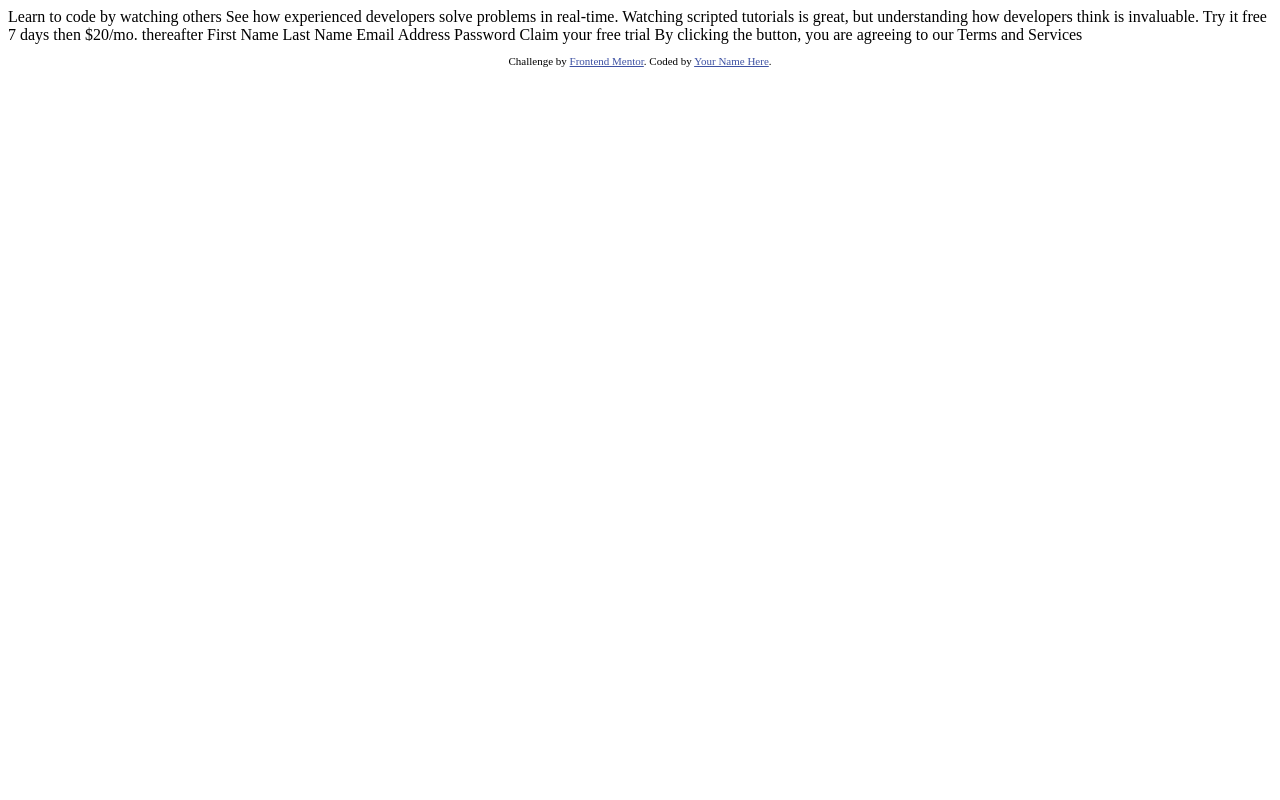
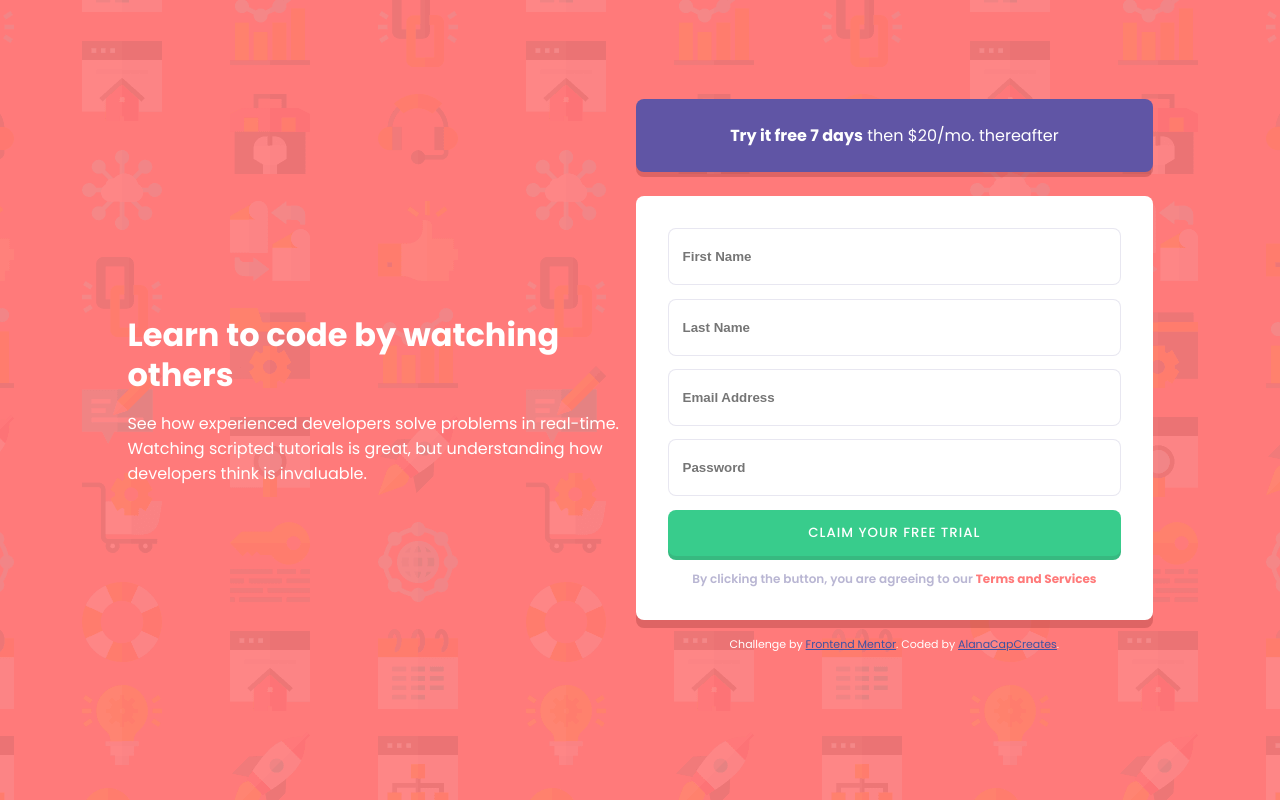
Before and after one commit to alanacapcreates/intro-component-with-signup-form-master, a plain HTML site: page index.html in a window 1280 px wide. Drawn offline with Linux system fonts and the light colour scheme.

Commit message:
finalize styling

```diff
--- a/index.html
+++ b/index.html
@@ -3,8 +3,13 @@
 <head>
   <meta charset="UTF-8">
   <meta name="viewport" content="width=device-width, initial-scale=1.0"> <!-- displays site properly based on user's device -->
+  <link rel="preconnect" href="https://fonts.googleapis.com">
+  <link rel="preconnect" href="https://fonts.gstatic.com" crossorigin>
+  <link href="https://fonts.googleapis.com/css2?family=Poppins:wght@400;500;600;700&display=swap" rel="stylesheet">
+  <link rel="icon" type="image/png" sizes="32x32" href="./images/favicon-32x32.png">
+  <link rel="stylesheet" href="./styles.css">
+  <script src="https://kit.fontawesome.com/acc3c14e55.js" crossorigin="anonymous"></script>
 
-  <link rel="icon" type="image/png" sizes="32x32" href="./images/favicon-32x32.png">
 
   <title>Frontend Mentor | Intro component with sign up form</title>
 
@@ -16,27 +21,100 @@
 </head>
 <body>
 
-  Learn to code by watching others
+  <main class="container">
+    <!-- First section - H1 / P -->
+    <div class="first">
+      <h1>Learn to code by watching others</h1>
 
-  See how experienced developers solve problems in real-time. Watching scripted tutorials is great,
+      <p>See how experienced developers solve problems in real-time. Watching scripted tutorials is great,
       but understanding how developers think is invaluable.
+      </p>
+    </div>
 
-  Try it free 7 days then $20/mo. thereafter
+    <!-- Second section - Form -->
+    <div>
+      <p class="cta"><span class="bold ">Try it free 7 days</span> then $20/mo. thereafter</p>
+      <div class="form-container">
+        <form>
 
-  First Name
-  Last Name
-  Email Address
-  Password
 
-  Claim your free trial
+          <input id="fName" required type="text" placeholder="First Name"/>
+          <span id="invalidFName" class="invalid-txt">First Name cannot be empty</span>
 
-  By clicking the button, you are agreeing to our Terms and Services
+
+          <input id="lName" required type="text" placeholder="Last Name"/>
+          <span  id="invalidLName"class="invalid-txt">Last Name cannot be empty</span>
+
+
+          <input id="email" type="email" placeholder="Email Address"/>
+          <span id="invalidEmail" class="invalid-txt">Looks like this is not an email</span>
+
+
+          <input id="password" required type="password" placeholder="Password"/>
+          <span  id="invalidPassword"class="invalid-txt">Password cannot be empty</span>
+
+
+
+          <button type="submit" onclick="validationCheck()">Claim your free trial</button>
+        </form>
+
+        <p class="secondary">
+          By clicking the button, you are agreeing to our <span class="bold accent">Terms and Services</span>
+        </p>
+      </div>
 
       <footer>
         <p class="attribution">
           Challenge by <a href="https://www.frontendmentor.io?ref=challenge" target="_blank">Frontend Mentor</a>.
-      Coded by <a href="#">Your Name Here</a>.
+          Coded by <a target="_blank" href="https://alanacapcreates.com">AlanaCapCreates</a>.
         </p>
       </footer>
+    </div>
+  </main>
+
+
+
+  <script>
+    const firstName = document.getElementById('fName')
+    const invalidFName = document.getElementById('invalidFName')
+
+    const lastName = document.getElementById('lName')
+    const invalidLName = document.getElementById('invalidLName')
+
+    const email = document.getElementById('email')
+    const invalidEmail = document.getElementById('invalidEmail')
+
+    const password = document.getElementById('password')
+    const invalidPassword = document.getElementById('invalidPassword')
+
+
+    const inputs = document.querySelectorAll('input')
+
+
+    function validationCheck(){
+
+      inputs.forEach(input => {
+        if(!input.value){
+          input.classList.add('invalid')
+        }
+
+      })
+
+      !firstName.value ? invalidFName.style.display='block' : invalidFName.style.display='none';
+
+
+      !lastName.value ? invalidLName.style.display='block' : invalidLName.style.display='none';
+
+
+      !email.value ? invalidEmail.style.display='block' : invalidEmail.style.display='none';
+
+
+      !password.value ? invalidPassword.style.display='block' : invalidPassword.style.display='none';
+
+    }
+
+  </script>
+
+
 </body>
 </html>
--- /dev/null
+++ b/styles.css
@@ -0,0 +1,167 @@
+:root{
+/* ## Colors */
+
+    /* ### Primary */
+--Red: hsl(0, 100%, 74%) ;
+--Green: hsl(154, 59%, 51%);
+    /* ### Accent */
+--Blue: hsl(248, 32%, 49%);
+    /* ### Neutral */
+--Dark-Blue: hsl(249, 10%, 26%);
+--Grayish-Blue: hsl(246, 25%, 77%);
+}
+
+*,
+*::before,
+*::after{
+    margin: 0;
+    padding: 0;
+    box-sizing: border-box;
+}
+
+/* STRUCTURE */
+body{
+    font-family: 'Poppins', sans-serif;
+    font-weight: 400;
+    background: var(--Red) no-repeat url('./images/bg-intro-mobile.png') center;
+    height: 100%;
+    width: 100%;
+    font-size: 16px;
+}
+
+.container{
+    width: 100%;
+    height: 100%;
+    display: flex;
+    flex-direction: column;
+    justify-content: center;
+    align-items: center;
+    padding: 0 1.5em;
+}
+footer{
+    margin-bottom: 3em;
+}
+.first{
+    margin: 3em 1em;
+}
+.form-container{
+    padding: 1.5em;
+    background-color: #ffffff;
+    border-radius: 8px;
+    box-shadow: 0px 8px hsla(0, 50%, 37%, 0.29);
+    margin-bottom: 1em;
+    }
+/* TYPOGRAPHY */
+h1,p{
+    color: #ffffff;
+    text-align: center;
+}
+h1{
+    margin-bottom: 1rem;
+    line-height: 1.25em;
+}
+.bold{
+    font-weight: 700;
+}
+.secondary{
+    font-size: .75em;
+    font-weight: 600;
+    color: var(--Grayish-Blue);
+    margin: 0 1em;
+}
+.invalid-txt{
+    display: none;
+    color: var(--Red);
+    font-style: italic;
+    font-size: .7em;
+    text-align: right;
+    margin-top: -10px;
+    margin-bottom: 1em;
+}
+.accent{
+    color: var(--Red);
+}
+.cta{
+    background-color: var(--Blue);
+    border-radius: 8px;
+    padding: 1.5em 3.5em;
+    box-shadow: 0px 5px hsla(0, 50%, 37%, 0.29);
+    margin-bottom: 1.5em;
+}
+
+
+/* Interactive elements */
+button{
+    background-color: var(--Green);
+    border-radius: 8px;
+    color: #ffffff;
+    text-transform: uppercase;
+    padding: 1em 2em;
+    font-family: inherit;
+    font-weight: 500;
+    letter-spacing: 1px;
+    border: none;
+    box-shadow: 0px 4px hsl(154, 54%, 47%);
+    margin-bottom: 1em;
+    cursor: pointer;
+}
+button:focus,
+button:hover{
+    background-color:  hsla(154, 54%, 47%, 0.568);
+}
+form{
+    display: flex;
+    flex-direction: column;
+
+}
+input{
+    border: 1px solid hsla(246, 25%, 77%, 0.326);
+    margin-bottom: 1em;
+    padding: 1.5em 1em;
+    border-radius: 8px;
+    font-weight: 700;
+}
+
+.invalid{
+    color: var(--Red);
+    border: 2px solid var(--Red);
+    outline: none;
+    background: no-repeat url('./images/icon-error.svg') 95%;
+
+
+}
+
+@media screen and (min-width:665px) {
+    body{
+        height: 100vh;
+        background-image: url('./images/bg-intro-desktop.png');
+        background-size: cover;
+    }
+    h1,p{
+        text-align: left;
+    }
+    .container{
+        flex-direction: row;
+        justify-items: center;
+        align-items: center;
+        gap: 1em;
+    }
+    .form-container{
+        padding: 2em;
+    }
+    .first{
+        width: 40%;
+        margin: 0;
+    }
+    .secondary{
+        margin: 0 2em;
+    }
+    .cta{
+        text-align: center;
+    }
+    input:focus{
+        border: 2px solid var(--Blue);
+        outline: none;
+        caret-color: var(--Blue);
+    }
+}
```
Lines whose indentation alone changed are shown as unchanged.
